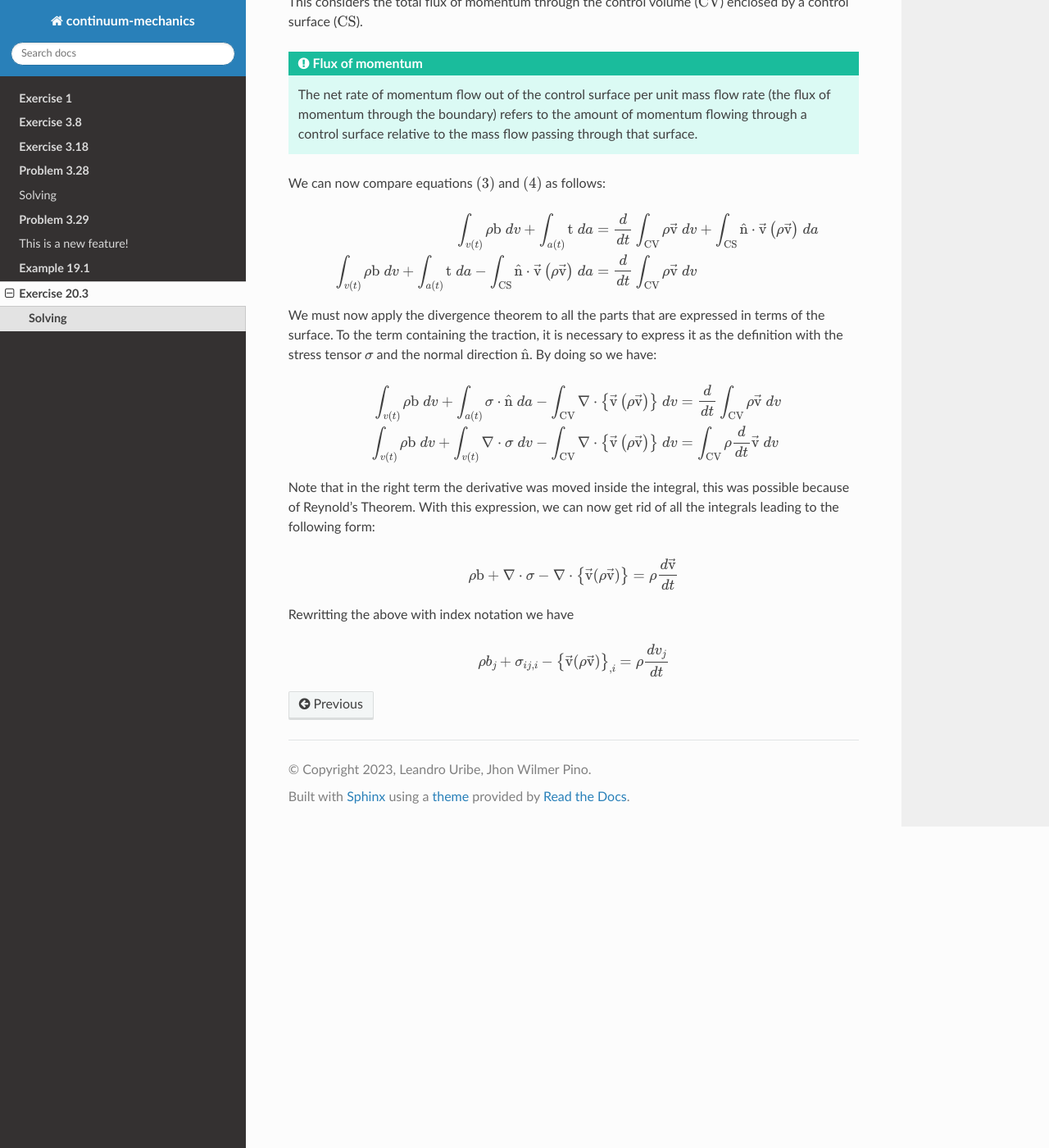
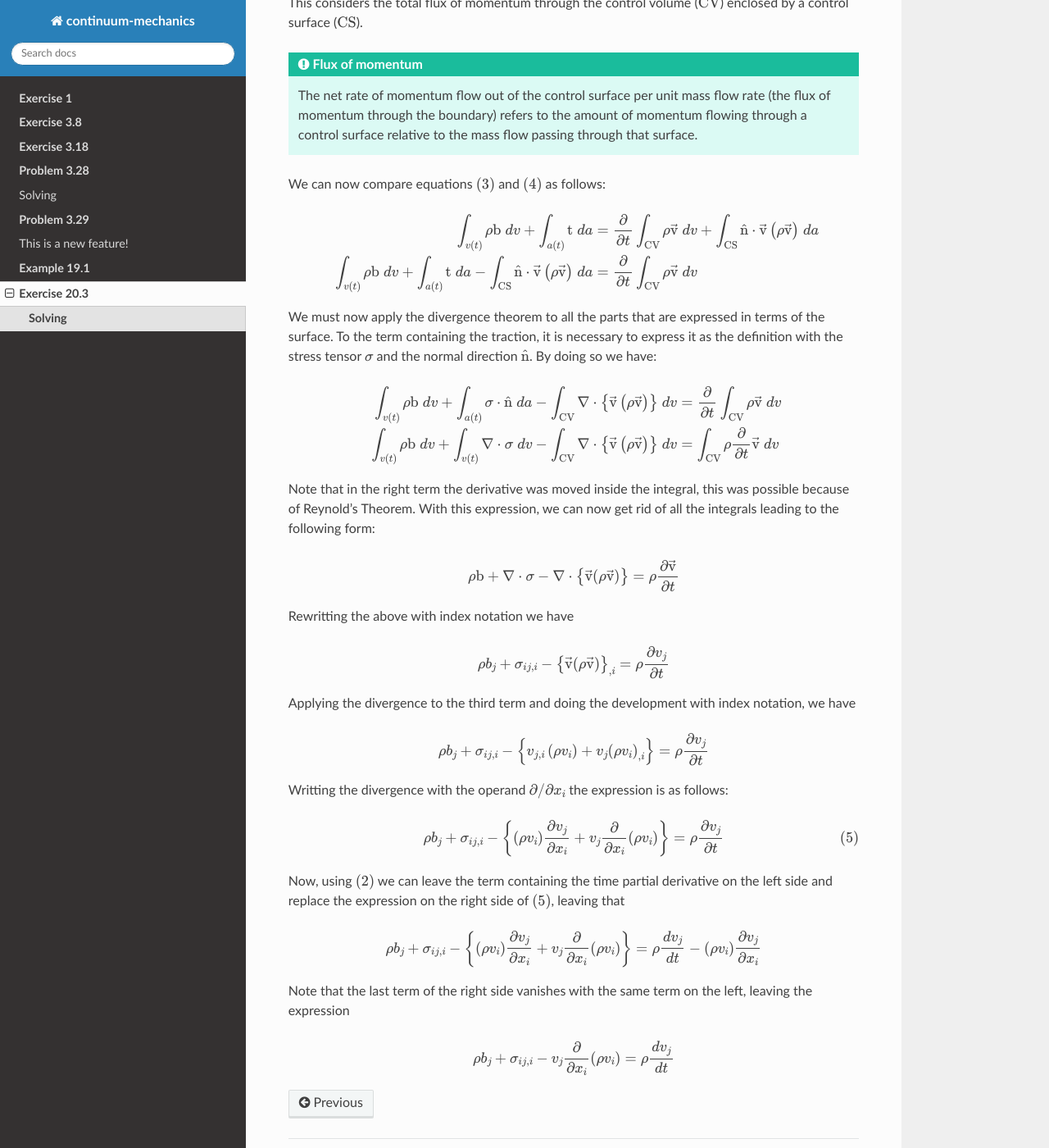
Before and after one commit to LeoUribC/Continuum-Mechanics, a Sphinx documentation site: the page built from doc/Exercise_203.rst, in a window 1280 px wide and 1400 px high, scrolled down 1535 px. Shown: the whole window at 82% size. Built offline with Sphinx 7.4.7 and the Read the Docs theme 2.0.0, drawn with Linux system fonts in a browser that asks for light colours; some of the changed text lies outside the part shown.

Commit message:
Advance on 20.3

```diff
--- a/doc/Exercise_203.rst
+++ b/doc/Exercise_203.rst
@@ -75,7 +75,7 @@ momentum and adding **the flux of momentum through the boundary into the volume*
 This is,
 
 .. math::
-    \sum \vec{F} = \frac{d}{dt} \int_{ \text{CV} } \rho\vec{ \text{v} } \; dv +
+    \sum \vec{F} = \frac{\partial}{\partial t} \int_{ \text{CV} } \rho\vec{ \text{v} } \; dv +
     \int_{ \text{CS} } \hat{\text{n}} \cdot \vec{ \text{v} } \left( \rho \vec{ \text{v} } \right) \; da
     \tag{4}
 
@@ -97,11 +97,11 @@ We can now compare equations :math:`(3)` and :math:`(4)` as follows:
 .. math::
     \begin{align}
         \int_{v(t)} \rho \text{b} \; dv + \int_{a(t)} \text{t} \; da &=
-        \frac{d}{dt} \int_{ \text{CV} } \rho\vec{ \text{v} } \; dv +
+        \frac{\partial}{\partial t} \int_{ \text{CV} } \rho\vec{ \text{v} } \; dv +
         \int_{ \text{CS} } \hat{\text{n}} \cdot \vec{ \text{v} } \left( \rho \vec{ \text{v} } \right) \; da \\
         \int_{v(t)} \rho \text{b} \; dv + \int_{a(t)} \text{t} \; da -
         \int_{ \text{CS} } \hat{\text{n}} \cdot \vec{ \text{v} } \left( \rho \vec{ \text{v} } \right) \; da &=
-        \frac{d}{dt} \int_{ \text{CV} } \rho\vec{ \text{v} } \; dv
+        \frac{\partial}{\partial t} \int_{ \text{CV} } \rho\vec{ \text{v} } \; dv
     \end{align}
 
 We must now apply the divergence theorem to all the parts that are expressed in terms
@@ -113,10 +113,10 @@ the definition with the stress tensor :math:`\sigma` and the normal direction
     \begin{align}
         \int_{v(t)} \rho \text{b} \; dv + \int_{a(t)} \sigma \cdot \hat{\text{n}} \; da -
         \int_{\text{CV}} \nabla \cdot \left\{ \vec{ \text{v} } \left( \rho \vec{ \text{v} } \right) \right\} \; dv &=
-        \frac{d}{dt} \int_{ \text{CV} } \rho\vec{ \text{v} } \; dv \\
+        \frac{\partial}{\partial t} \int_{ \text{CV} } \rho\vec{ \text{v} } \; dv \\
         \int_{v(t)} \rho \text{b} \; dv + \int_{v(t)} \nabla \cdot \sigma \; dv -
         \int_{\text{CV}} \nabla \cdot \left\{ \vec{ \text{v} } \left( \rho \vec{ \text{v} } \right) \right\} \; dv &=
-        \int_{ \text{CV} } \rho \frac{d}{dt} \vec{ \text{v} } \; dv
+        \int_{ \text{CV} } \rho \frac{\partial}{\partial t} \vec{ \text{v} } \; dv
     \end{align}
 
 Note that in the right term the derivative was moved inside the integral, this was
@@ -125,10 +125,39 @@ all the integrals leading to the following form:
 
 .. math::
     \rho\text{b} + \nabla\cdot\sigma - \nabla \cdot \left\{ \vec{\text{v}}(\rho\vec{\text{v}}) \right\} =
-    \rho\frac{ d \vec{\text{v}} }{dt}
+    \rho\frac{ \partial \vec{\text{v}} }{\partial t}
 
 Rewritting the above with index notation we have
 
 .. math::
     \rho b_j + \sigma_{ij,i} - \left\{ \vec{\text{v}}(\rho\vec{\text{v}}) \right\}_{,i} =
-    \rho\frac{dv_j}{dt}
+    \rho\frac{\partial v_j}{\partial t}
+
+Applying the divergence to the third term and doing the development with index
+notation, we have
+
+.. math::
+    \rho b_j + \sigma_{ij,i} - \left\{ v_{j,i}\left( \rho v_i \right) + v_j\left( \rho v_i \right)_{,i} \right\} =
+    \rho\frac{\partial v_j}{\partial t}
+
+Writting the divergence with the operand :math:`\partial/\partial x_i` the expression
+is as follows:
+
+.. math::
+    \rho b_j + \sigma_{ij,i} - \left\{ \left( \rho v_i \right)\frac{\partial v_j}{\partial x_i} + v_j \frac{\partial}{\partial x_i} \left( \rho v_i \right) \right\} =
+    \rho\frac{\partial v_j}{\partial t} \tag{5}
+
+Now, using :math:`(2)` we can leave the term containing the time partial derivative
+on the left side and replace the expression on the right side of :math:`(5)`, leaving
+that
+
+.. math::
+    \rho b_j + \sigma_{ij,i} - \left\{ \left( \rho v_i \right)\frac{\partial v_j}{\partial x_i} + v_j \frac{\partial}{\partial x_i} \left( \rho v_i \right) \right\} =
+    \rho\frac{d v_j}{d t} - \left( \rho v_i \right) \frac{\partial v_j}{\partial x_i}
+
+Note that the last term of the right side vanishes with the same term on the left,
+leaving the expression
+
+.. math::
+    \rho b_j + \sigma_{ij,i} - v_j \frac{\partial}{\partial x_i} \left( \rho v_i \right) =
+    \rho\frac{d v_j}{d t}
```
